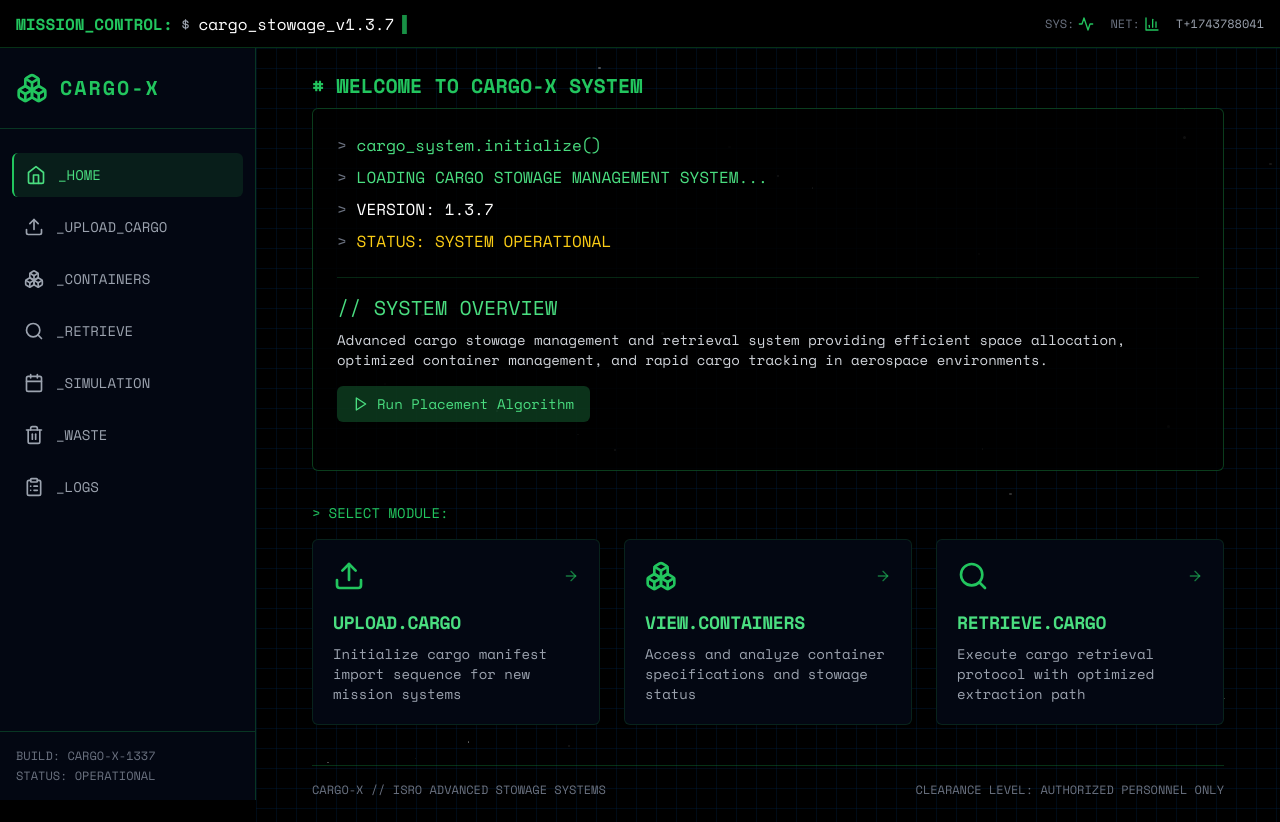
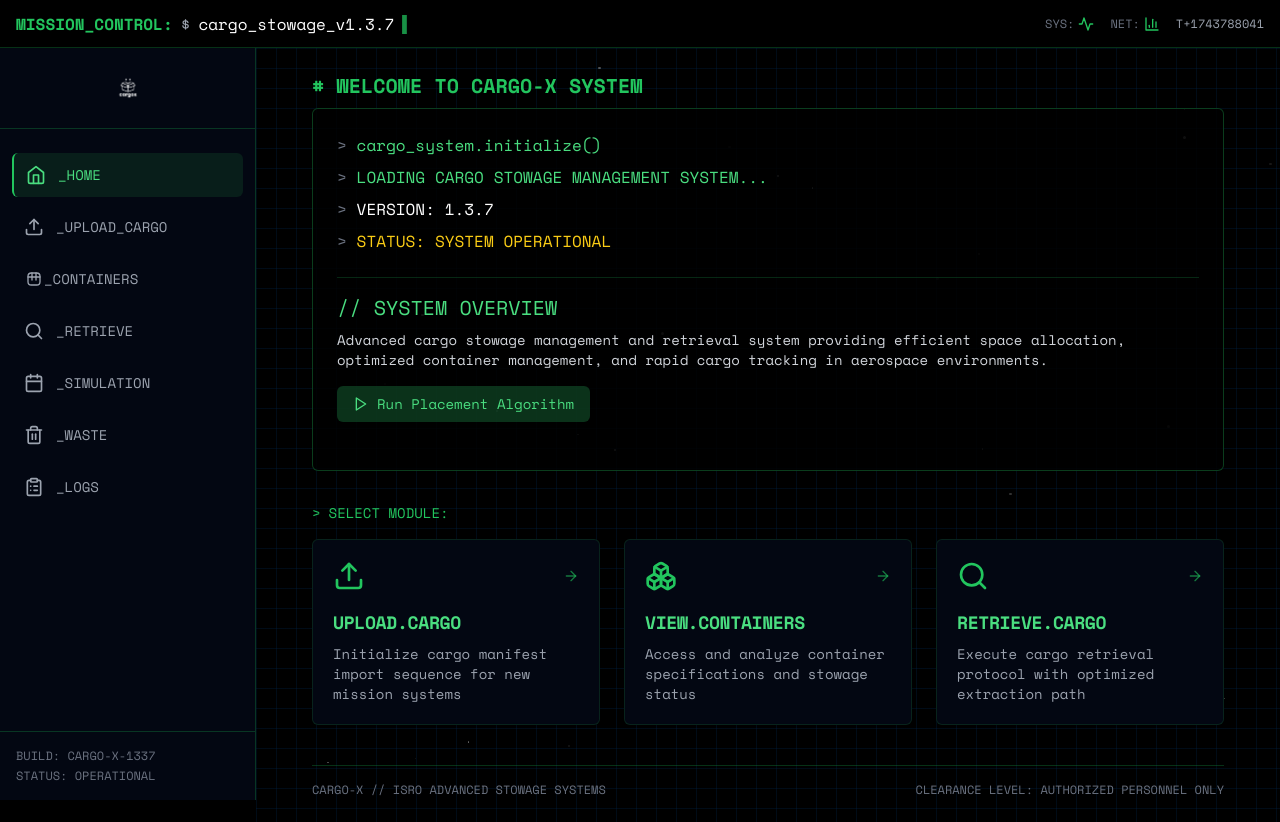
Before and after one commit to orionop/cargox, a React (Vite) app in the folder frontend/: page / in a window 1280 px wide. Built offline with nearby package versions, Linux system fonts and the light colour scheme.

Commit message:
Updated CargoX with latest changes

```diff
--- a/frontend/src/components/Layout.tsx
+++ b/frontend/src/components/Layout.tsx
@@ -1,6 +1,7 @@
 import React from 'react';
 import { Link, Outlet, useLocation } from 'react-router-dom';
-import { Boxes, Upload, Search, Home, Activity, BarChart3, Calendar, Trash2, ClipboardList } from 'lucide-react';
+import { Upload, Search, Home, Activity, BarChart3, Calendar, Trash2, ClipboardList } from 'lucide-react';
+import logoImage from '../assets/logo.png';
 
 const Layout = () => {
   const location = useLocation();
@@ -37,9 +38,10 @@
       {/* Sidebar */}
       <div className="w-16 md:w-64 bg-gray-950 border-r border-green-600/30 flex flex-col fixed top-12 bottom-0 left-0 z-10">
         {/* Top Logo */}
-        <Link to="/" className="flex items-center justify-center md:justify-start px-4 py-6 border-b border-green-600/30">
-          <Boxes className="h-8 w-8 text-green-500" />
-          <span className="hidden md:block font-bold text-xl ml-3 text-green-500 tracking-widest">CARGO-X</span>
+        <Link to="/" className="flex items-center justify-center px-4 py-4 border-b border-green-600/30">
+          <div className="w-full flex justify-center items-center h-12">
+            <img src={logoImage} alt="CargoX Logo" className="h-full w-auto object-contain" />
+          </div>
         </Link>
 
         {/* Nav Links */}
@@ -76,7 +78,16 @@
                 : 'text-gray-400 hover:text-green-400 hover:bg-green-900/10'
             }`}
           >
-            <Boxes className="h-5 w-5 md:mr-3" />
+            <div className="h-5 w-5 flex items-center justify-center">
+              <svg width="16" height="16" viewBox="0 0 24 24" fill="none" xmlns="http://www.w3.org/2000/svg">
+                <path d="M21 8V16C21 18.7614 18.7614 21 16 21H8C5.23858 21 3 18.7614 3 16V8C3 5.23858 5.23858 3 8 3H16C18.7614 3 21 5.23858 21 8Z" stroke="currentColor" strokeWidth="2" strokeLinecap="round" strokeLinejoin="round"/>
+                <path d="M9 13.5V9" stroke="currentColor" strokeWidth="2" strokeLinecap="round" strokeLinejoin="round"/>
+                <path d="M15 13.5V9" stroke="currentColor" strokeWidth="2" strokeLinecap="round" strokeLinejoin="round"/>
+                <path d="M9 3V8" stroke="currentColor" strokeWidth="2" strokeLinecap="round" strokeLinejoin="round"/>
+                <path d="M15 3V8" stroke="currentColor" strokeWidth="2" strokeLinecap="round" strokeLinejoin="round"/>
+                <path d="M21 9H3" stroke="currentColor" strokeWidth="2" strokeLinecap="round" strokeLinejoin="round"/>
+              </svg>
+            </div>
             <span className="hidden md:block text-sm">_CONTAINERS</span>
           </Link>
 
```
Also changed, not shown: frontend/src/assets/logo.png (added), 1 other file (tests, documents, lock files or other folders).
